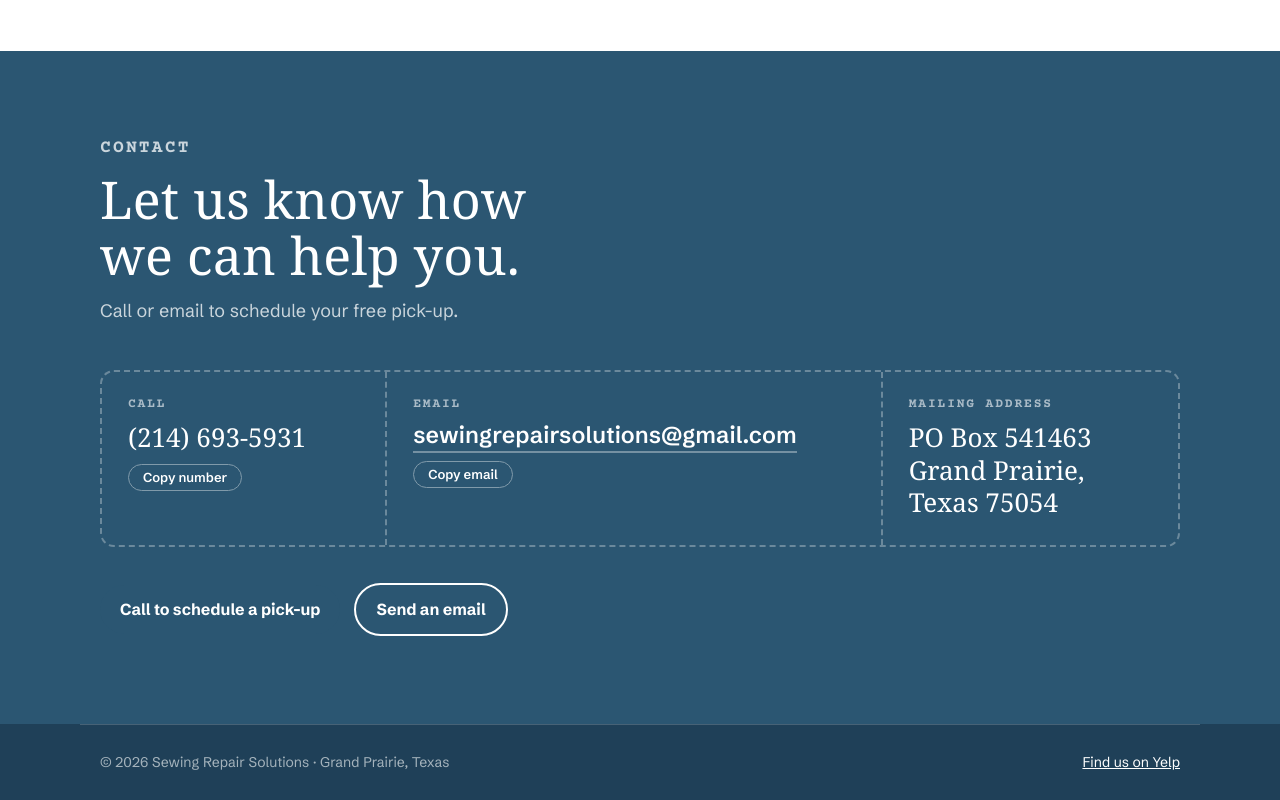
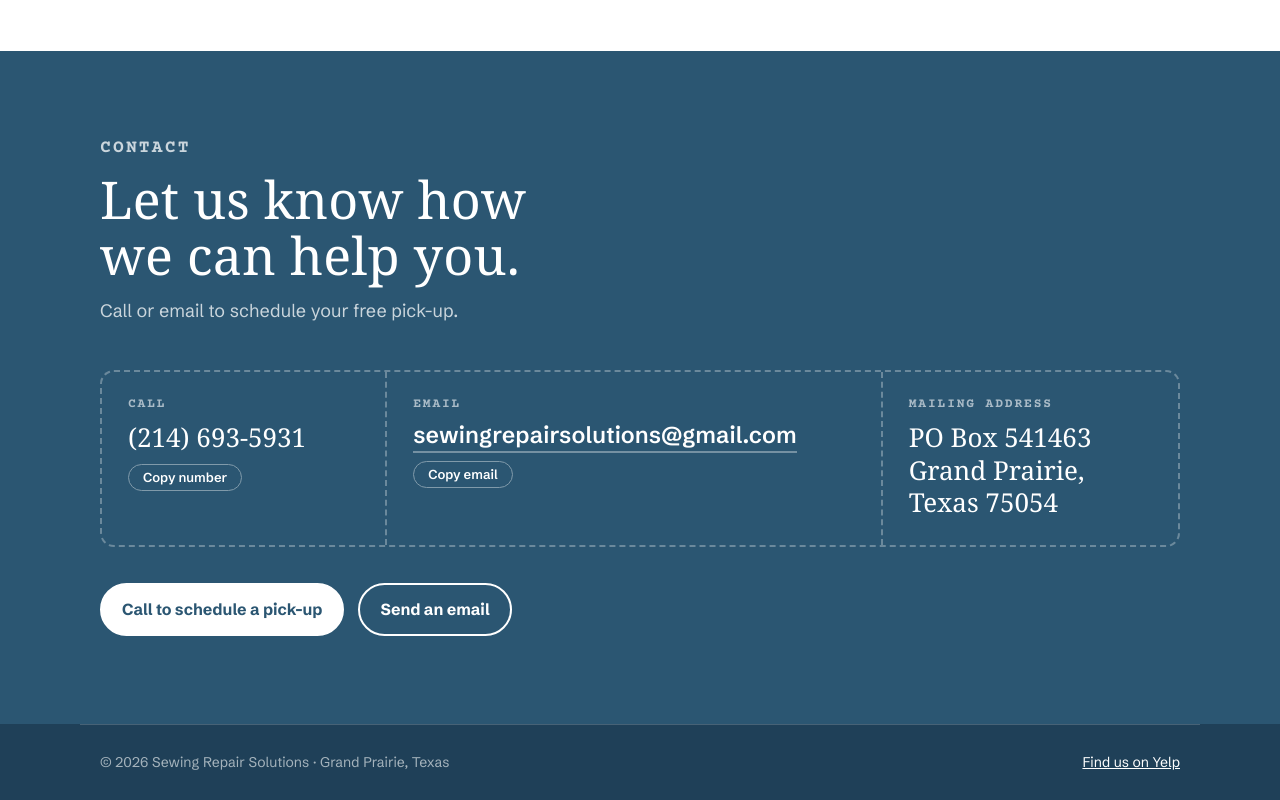
Before and after one commit to heathcaleb00-ui/sewing-repair-solutions, a plain HTML site: page index.html in a window 1280 px wide. Shown: the part 5128-5928 px from the top of the page. Drawn offline with nearby package versions, Linux system fonts and the light colour scheme; a web font is replaced by a local one.

Commit message:
Make contact call button visible

```diff
--- a/index.html
+++ b/index.html
@@ -139,6 +139,7 @@ section{padding-block:88px}
 @media (max-width:1000px){.order{grid-template-columns:1fr}.field + .field{border-left:0;border-top:2px dashed color-mix(in srgb,var(--bg) 30%,var(--ink))}}
 .contact-cta{margin-top:36px;display:flex;flex-wrap:wrap;gap:14px;align-items:center}
 .contact-cta .btn.ghost{color:var(--bg);border-color:var(--bg)}
+.contact-cta .btn:not(.ghost){background:#fff;color:#2B5672;border:2px solid #fff}
 
 footer{--bg:#fff;--ink:#1F4058;background:#1F4058;color:color-mix(in srgb,var(--bg) 60%,var(--ink));font-size:14px}
 footer .wrap{padding-block:26px;border-top:1px solid color-mix(in srgb,var(--bg) 18%,var(--ink));display:flex;flex-wrap:wrap;justify-content:space-between;gap:12px}
```
